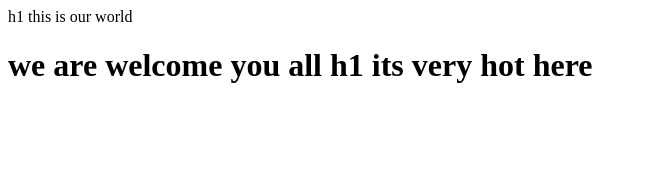
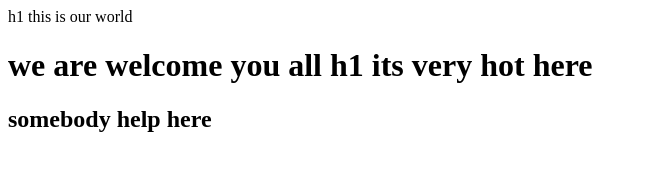
Before and after one commit to manilagrg/hello-world-, a plain HTML site: page index.html in a window 1280 px wide. Shown: the whole page, without its empty margins (0-647 px from the left). Drawn offline with Linux system fonts and the light colour scheme.

```diff
--- a/index.html
+++ b/index.html
@@ -11,6 +11,10 @@
     <h1 >
         we are welcome you all h1
         its very hot here
+
     </h1>
+    <h2> somebody help here
+
+    </h2>
 </body>
 </html>
```
Also changed, not shown: home.html (added).
